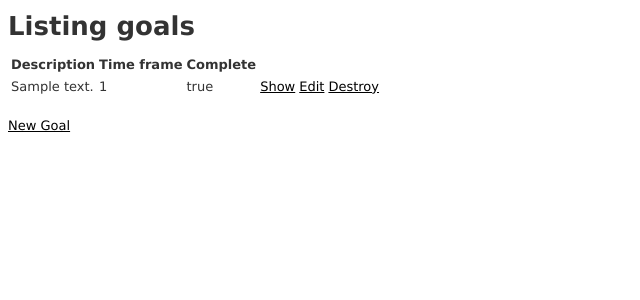
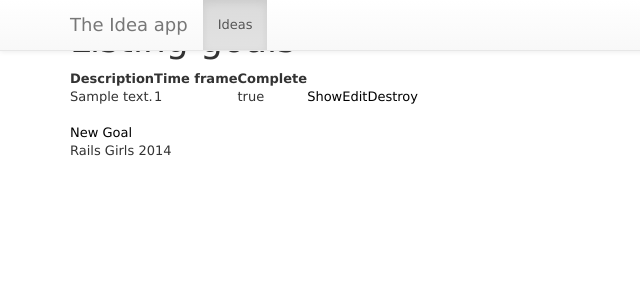
Before and after one commit to huhnytunes/eRace, a Rails app: page /goals in a window 1280 px wide. Shown: the top 300 px of the page, without its empty margins (0-640 px from the left). Run offline with Rails 7, Linux system fonts and the light colour scheme; tables that the repository leaves empty hold one stand-in row (values such as "Sample post"); style sheets or scripts are compiled from the project's sources; some libraries are stand-ins or nearby versions.

Commit message:
adds bootstrap / layout

```diff
--- a/app/views/layouts/application.html.erb
+++ b/app/views/layouts/application.html.erb
@@ -2,13 +2,44 @@
 <html>
 <head>
   <title>ERace</title>
+  <link rel="stylesheet" href="//railsgirls.com/assets/bootstrap.css" />
+  <link rel="stylesheet" href="//railsgirls.com/assets/bootstrap-theme.css" />
   <%= stylesheet_link_tag    'application', media: 'all', 'data-turbolinks-track' => true %>
   <%= javascript_include_tag 'application', 'data-turbolinks-track' => true %>
   <%= csrf_meta_tags %>
 </head>
 <body>
 
-<%= yield %>
+<nav class="navbar navbar-default navbar-fixed-top" role="navigation">
+  <div class="container">
+    <div class="navbar-header">
+      <button type="button" class="navbar-toggle" data-toggle="collapse" data-target=".navbar-collapse">
+        <span class="sr-only">Toggle navigation</span>
+        <span class="icon-bar"></span>
+        <span class="icon-bar"></span>
+        <span class="icon-bar"></span>
+      </button>
+      <a class="navbar-brand" href="/">The Idea app</a>
+    </div>
+    <div class="collapse navbar-collapse">
+      <ul class="nav navbar-nav">
+        <li class="active"><a href="/ideas">Ideas</a></li>
+      </ul>
+    </div>
+  </div>
+</nav>
+
+<div class="container">
+  <%= yield %>
+</div>
+
+<footer>
+  <div class="container">
+    Rails Girls 2014
+  </div>
+</footer>
+
+<script src="//railsgirls.com/assets/bootstrap.js"></script>
 
 </body>
 </html>
--- a/db/migrate/20140723220003_create_tag.rb
+++ b/db/migrate/20140723220003_create_tag.rb
@@ -1,6 +1,9 @@
 class CreateTag < ActiveRecord::Migration
   def change
     create_table :tags do |t|
+      t.string :name
+
+      t.timestamps
     end
   end
 end
```
Also changed, not shown: 1 other file.
